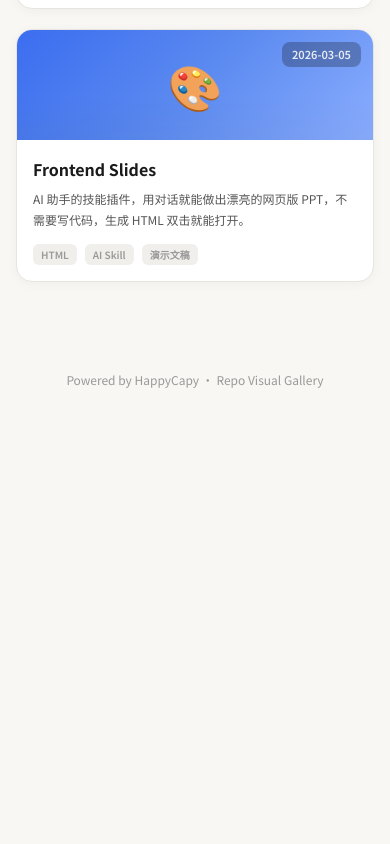
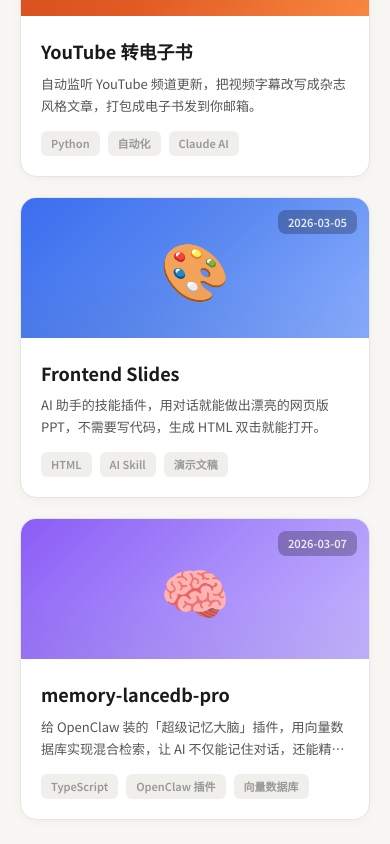
Before and after one commit to AmyX2025/repo-visual-gallery, a plain HTML site: page index.html in a window 390 px wide. Shown: the part 820-1664 px from the top of the page. Before the commit the page ends 1238 px from the top, so only its background shows below. Drawn offline with Linux system fonts and the light colour scheme.

Commit message:
Add memory-lancedb-pro card, update count to 4

```diff
--- a/index.html
+++ b/index.html
@@ -126,24 +126,6 @@
   text-align:center;padding:40px 20px;
   font-size:13px;color:var(--text-muted);
 }
-
-/* Mobile */
-@media(max-width:600px){
-  .hero{padding:48px 16px 32px}
-  .hero .count{margin-top:16px;font-size:13px;padding:5px 14px}
-  .container{padding:0 16px 60px}
-  .search-wrap{margin-bottom:24px}
-  .search-input{padding:10px 16px 10px 40px;font-size:13px}
-  .card-banner{height:110px;font-size:44px}
-  .card-body{padding:16px}
-  .card-title{font-size:16px}
-  .card-desc{font-size:12px}
-  .card-tag{font-size:10px;padding:2px 8px}
-  .footer{padding:28px 16px;font-size:12px}
-}
-@media(hover:none){
-  .card:hover{transform:none;box-shadow:var(--shadow)}
-}
 </style>
 </head>
 <body>
@@ -151,7 +133,7 @@
 <div class="hero">
   <h1>我的<span>开源项目</span>解读合集</h1>
   <p>每一个感兴趣的 GitHub 开源项目，都会被做成一份交互式视觉解读页面，收录在这里。</p>
-  <div class="count">已收录 3 个项目</div>
+  <div class="count">已收录 4 个项目</div>
 </div>
 
 <div class="container">
@@ -219,6 +201,25 @@
       </div>
     </a>
 
+    <!-- ====== 项目卡片 4: memory-lancedb-pro ====== -->
+    <a class="card" href="./memory-lancedb-pro/index.html">
+      <div class="card-banner" style="background:linear-gradient(135deg,#8b5cf6,#a78bfa,#c4b5fd);">
+        <span style="filter:grayscale(0);">&#129504;</span>
+        <div class="card-date">2026-03-07</div>
+      </div>
+      <div class="card-body">
+        <div class="card-title">
+          memory-lancedb-pro
+        </div>
+        <div class="card-desc">给 OpenClaw 装的「超级记忆大脑」插件，用向量数据库实现混合检索，让 AI 不仅能记住对话，还能精准回忆。</div>
+        <div class="card-meta">
+          <span class="card-tag">TypeScript</span>
+          <span class="card-tag">OpenClaw 插件</span>
+          <span class="card-tag">向量数据库</span>
+        </div>
+      </div>
+    </a>
+
   </div>
   <div class="no-results" id="noResults">没有找到匹配的项目</div>
 </div>
```
